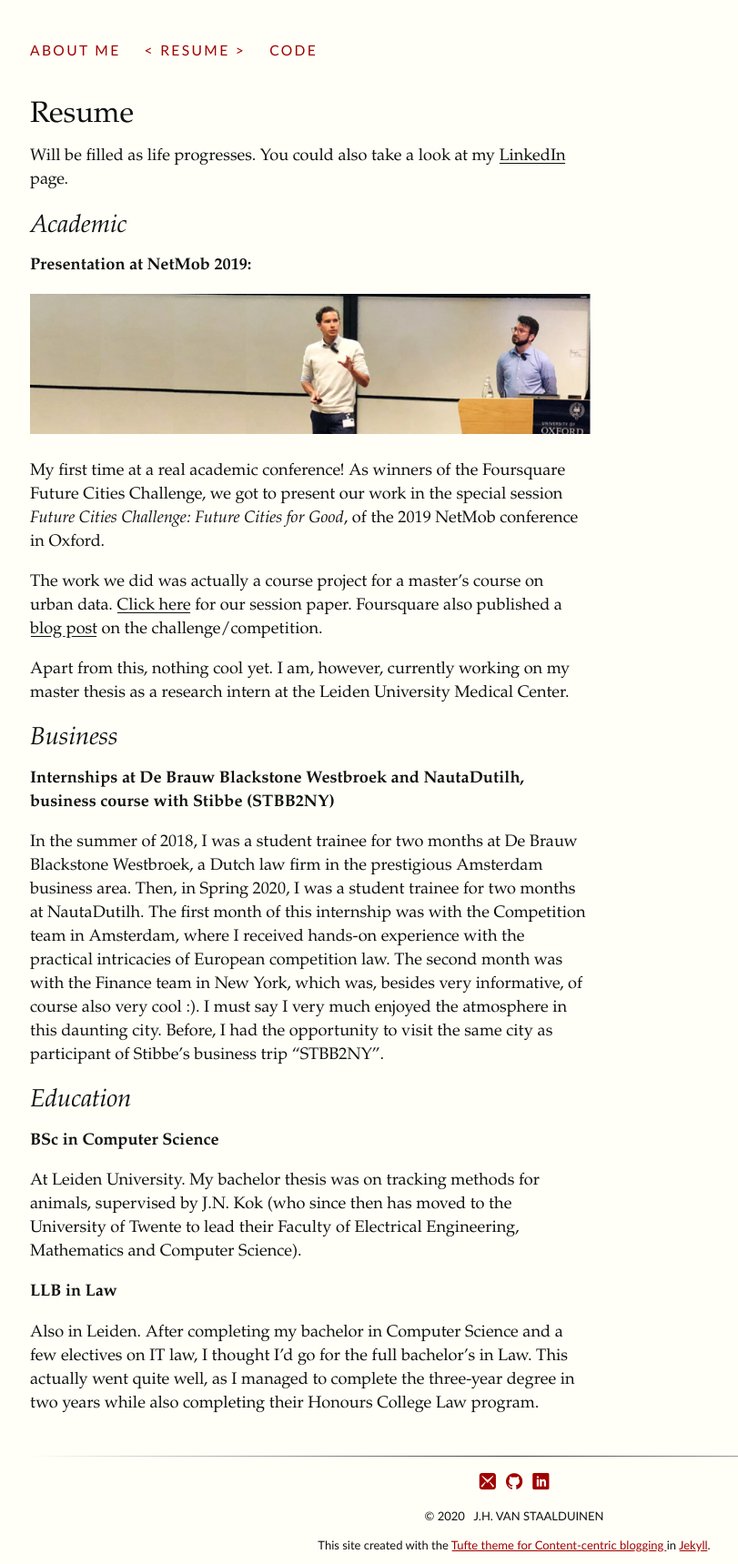
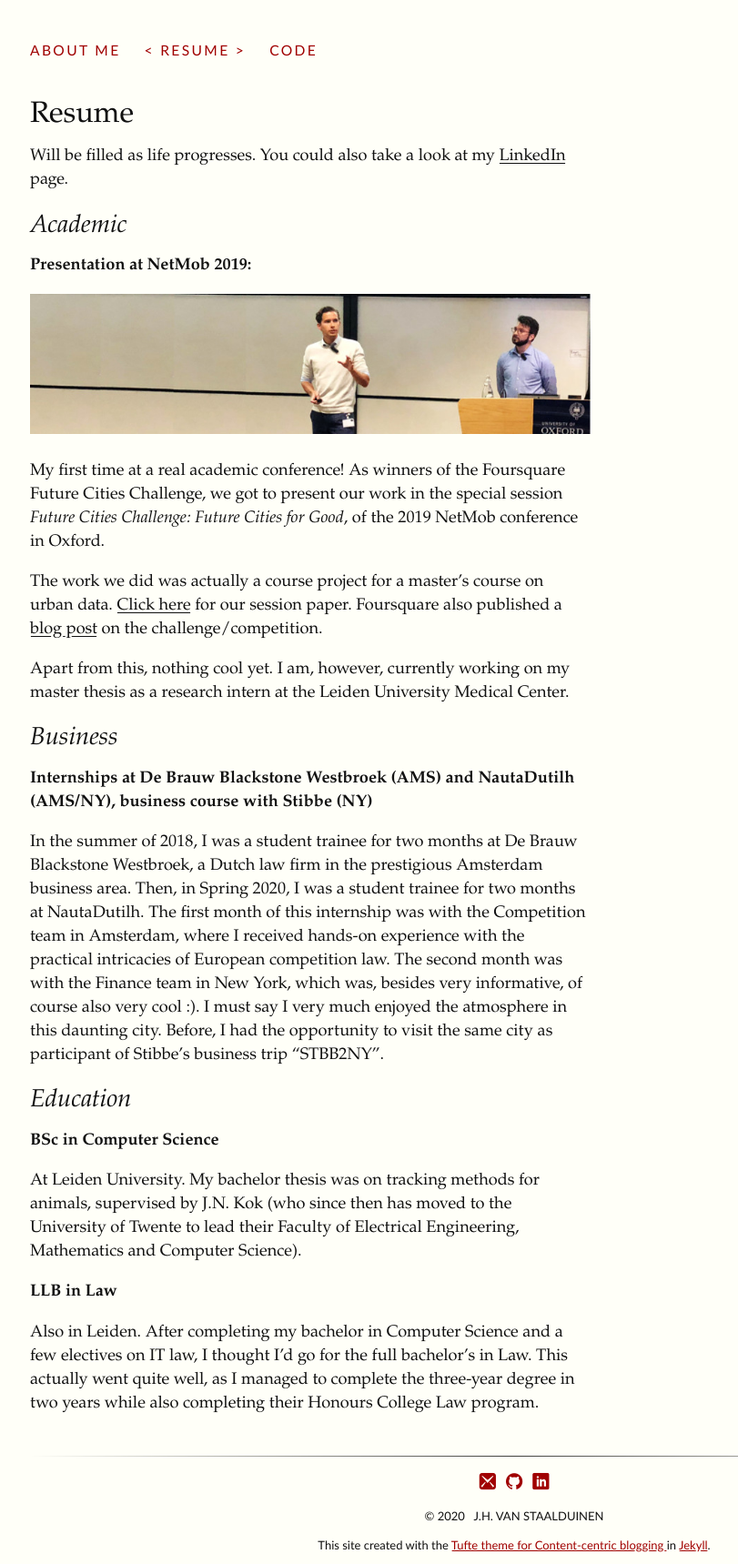
Before and after one commit to jhvanstaalduinen/jhvanstaalduinen.github.io, a Jekyll site: the page built from resume/index.md, in a window 1280 px wide. Shown: the whole page at 91% size, without its empty margins (127-938 px from the left). Built offline with Jekyll 4.4.1, drawn with Linux system fonts in a browser that asks for light colours; some web fonts are replaced.

Commit message:
Updated resume (title of business)

```diff
--- a/resume/index.md
+++ b/resume/index.md
@@ -19,7 +19,7 @@ The work we did was actually a course project for a master's course on urban dat
 Apart from this, nothing cool yet. I am, however, currently working on my master thesis as a research intern at the Leiden University Medical Center.
 
 ## Business
-**Internships at De Brauw Blackstone Westbroek and NautaDutilh, business course with Stibbe (STBB2NY)**
+**Internships at De Brauw Blackstone Westbroek (AMS) and NautaDutilh (AMS/NY), business course with Stibbe (NY)**
 
 In the summer of 2018, I was a student trainee for two months at De Brauw Blackstone Westbroek, a Dutch law firm in the prestigious Amsterdam business area. Then, in Spring 2020, I was a student trainee for two months at NautaDutilh. The first month of this internship was with the Competition team in Amsterdam, where I received hands-on experience with the practical intricacies of European competition law. The second month was with the Finance team in New York, which was, besides very informative, of course also very cool :). I must say I very much enjoyed the atmosphere in this daunting city. Before, I had the opportunity to visit the same city as participant of Stibbe's business trip "STBB2NY".
 
```
